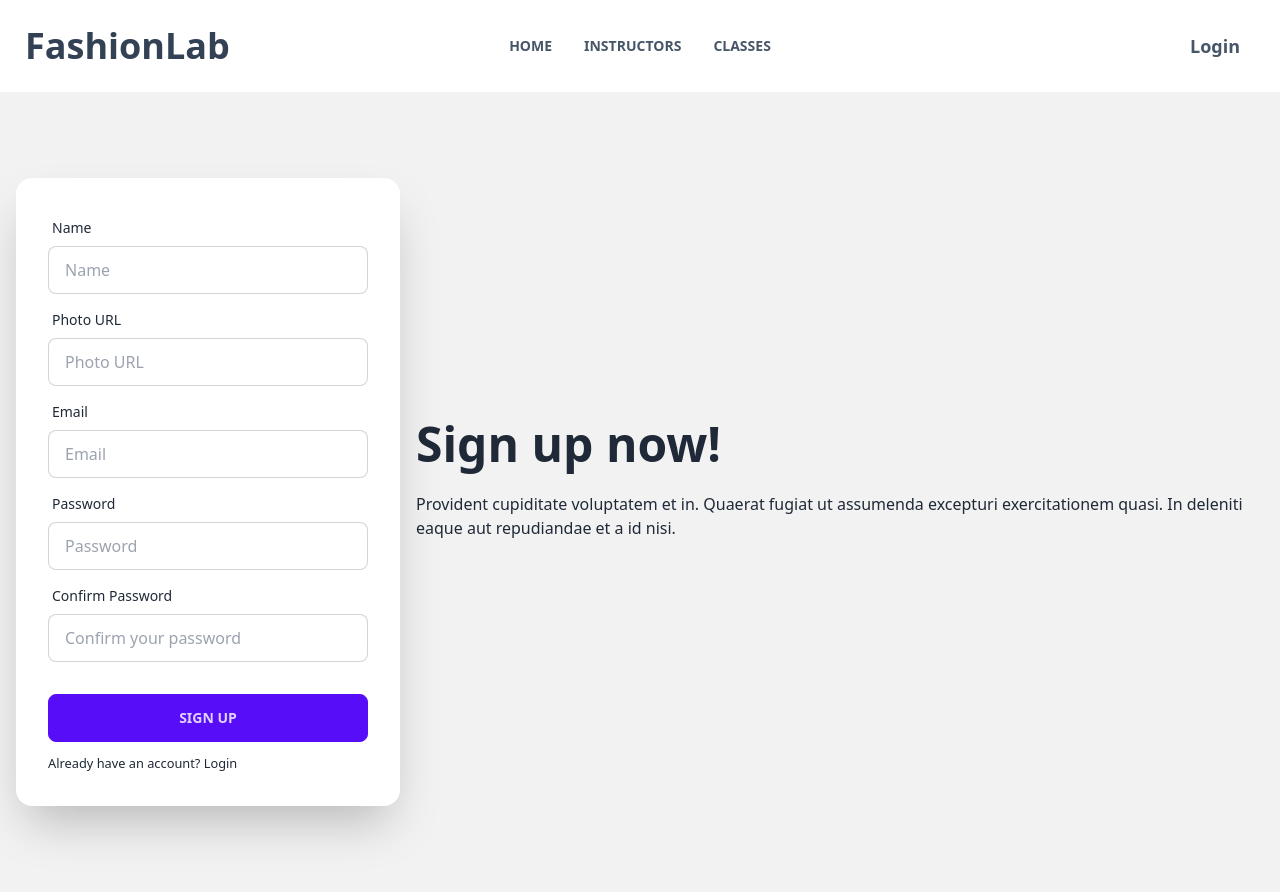
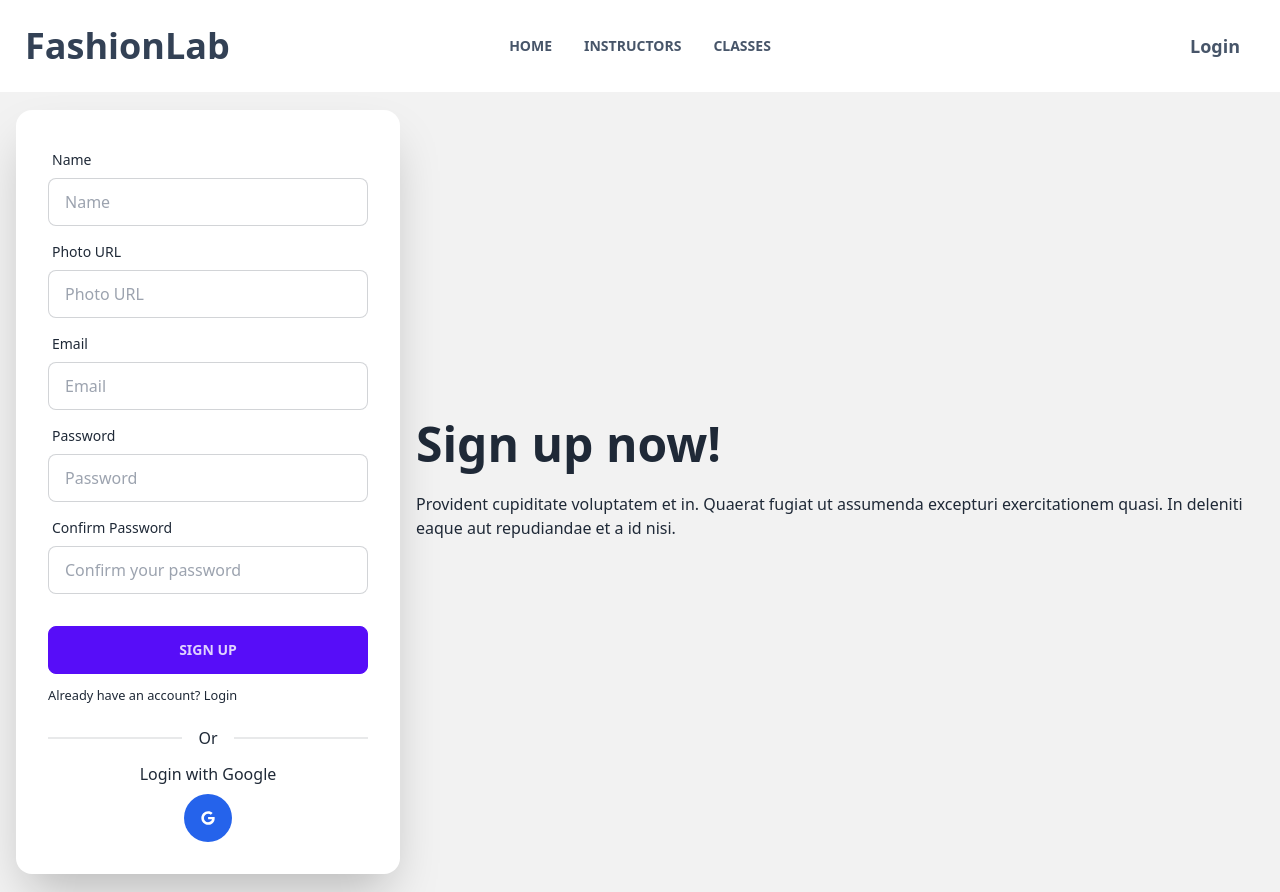
Before and after one commit to Soikat07/Language-Hub-Client, a React (Vite) app: page /registration in a window 1280 px wide. Built offline with nearby package versions, Linux system fonts and the light colour scheme; no server answers.

Commit message:
registration done

```diff
--- a/src/pages/Registration/Registration.jsx
+++ b/src/pages/Registration/Registration.jsx
@@ -5,6 +5,7 @@ import { Link, useNavigate } from 'react-router-dom';
 import { AuthContext } from '../../providers/Authprovider';
 import Swal from 'sweetalert2';
 import 'animate.css';
+import SocialLogin from '../Shared/SocialLogin/SocialLogin';
 
 const Registration = () => {
   const { createUser, updateUserProfile } = useContext(AuthContext);
@@ -18,6 +19,7 @@ const Registration = () => {
 
   const onSubmit = data => {
     console.log(data);
+    if (data.password === data.confirmPassword) {
       createUser(data.email, data.password)
         .then(result => {
           const loggedUser = result.user;
@@ -36,9 +38,18 @@ const Registration = () => {
 
           updateUserProfile(data.name, data.photoURL)
             .then(() => {})
-        .catch(error => console.error(error))
+            .catch(error => console.error(error));
         })
         .catch(error => console.log(error));
+    }
+    else {
+      return Swal.fire({
+        icon: 'error',
+        title: 'Oops...',
+        text: 'The password did not match!',
+      });
+    }
+
   };
 
   return (
@@ -137,6 +148,7 @@ const Registration = () => {
               </label>
               <input
                 type="password"
+                {...register('confirmPassword', { required: true })}
                 placeholder="Confirm your password"
                 className="input input-bordered"
               />
@@ -153,6 +165,7 @@ const Registration = () => {
                 Already have an account? <Link to="/login">Login</Link>
               </small>
             </p>
+            <SocialLogin />
           </form>
         </div>
       </div>
--- a/src/pages/Shared/SocialLogin/SocialLogin.jsx
+++ b/src/pages/Shared/SocialLogin/SocialLogin.jsx
@@ -1,9 +1,38 @@
+import { useContext } from "react";
+import { useLocation, useNavigate } from "react-router-dom";
+import { FaGoogle } from "react-icons/fa";
+import { AuthContext } from "../../../providers/Authprovider";
 
 
 const SocialLogin = () => {
+
+  const { googleSignIn } = useContext(AuthContext);
+  const navigate = useNavigate();
+  const location = useLocation();
+  const from = location.state?.from?.pathname || '/';
+
+  const handleGoogleSignIn = () => {
+    googleSignIn()
+      .then(result => {
+        const loggedUser = result.user;
+        console.log(loggedUser);
+        navigate(from, { replace: true });
+      })
+    .catch(error=>console.error(error))
+  }
+
   return (
-    <div>
-
+    <div className="text-center">
+      <div className="divider">Or</div>
+      <div>
+        <p>Login with Google</p>
+        <button
+          onClick={handleGoogleSignIn}
+          className="btn btn-circle btn-outline bg-blue-600 border-none mt-2"
+        >
+          <FaGoogle className="text-white" />
+        </button>
+      </div>
     </div>
   );
 };
```
Also changed, not shown: src/providers/AuthProvider.jsx (+3 -7 lines). Lines whose indentation alone changed are shown as unchanged.
